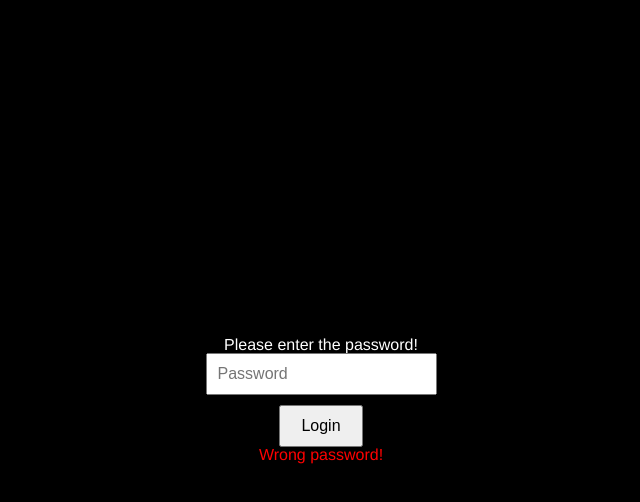
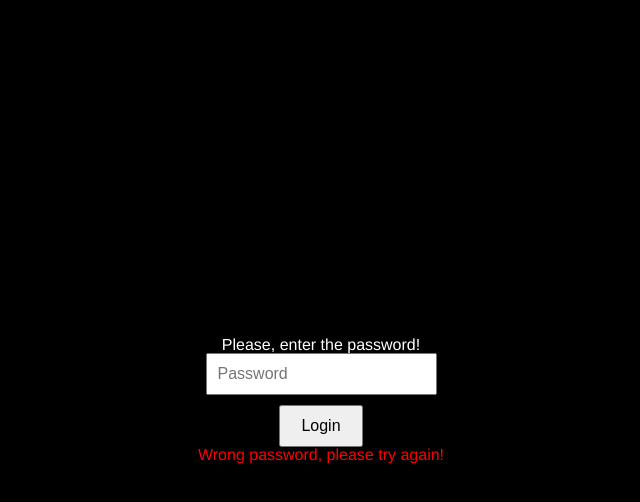
Before and after one commit to csabaabanjr/virtual-tour, a plain HTML site: page index.html in a window 1280 px wide. Both pictures are taken after a click on the button "Login". Shown: the whole page, without its empty margins (319-959 px from the left). Drawn offline with Linux system fonts and the light colour scheme.

Commit message:
Update index.html

```diff
--- a/index.html
+++ b/index.html
@@ -24,10 +24,10 @@
     flex-direction: column;
     z-index: 1000;
 ">
-  <h2>Please enter the password!</h2>
+  <h2>Please, enter the password!</h2>
   <input type="password" id="passwordInput" placeholder="Password" style="padding: 10px; font-size: 16px; margin-bottom: 10px;">
   <button onclick="checkPassword()" style="padding: 10px 20px; font-size: 16px; cursor: pointer;">Login</button>
-  <p id="errorMessage" style="color: red; display: none;">Wrong password!</p>
+  <p id="errorMessage" style="color: red; display: none;">Wrong password, please try again!</p>
 </div>
 
 <div id="pano" style="display: none;"></div>
@@ -95,12 +95,11 @@
 <script src="vendor/screenfull.min.js" ></script>
 <script src="vendor/bowser.min.js" ></script>
 <script src="vendor/marzipano.js" ></script>
-<script src="hash.js"></script>
 <script src="data.js"></script>
 <script src="index.js"></script>
 
 <script>
-const hashedPassword = window.hashedPassword;
+const hashedPassword = "554c8f943d889db43c75e34c9dbec6e46001794528e8e292b3fdac7aa07c08bf";
 
 function checkPassword() {
   const userPassword = document.getElementById("passwordInput").value;
```
